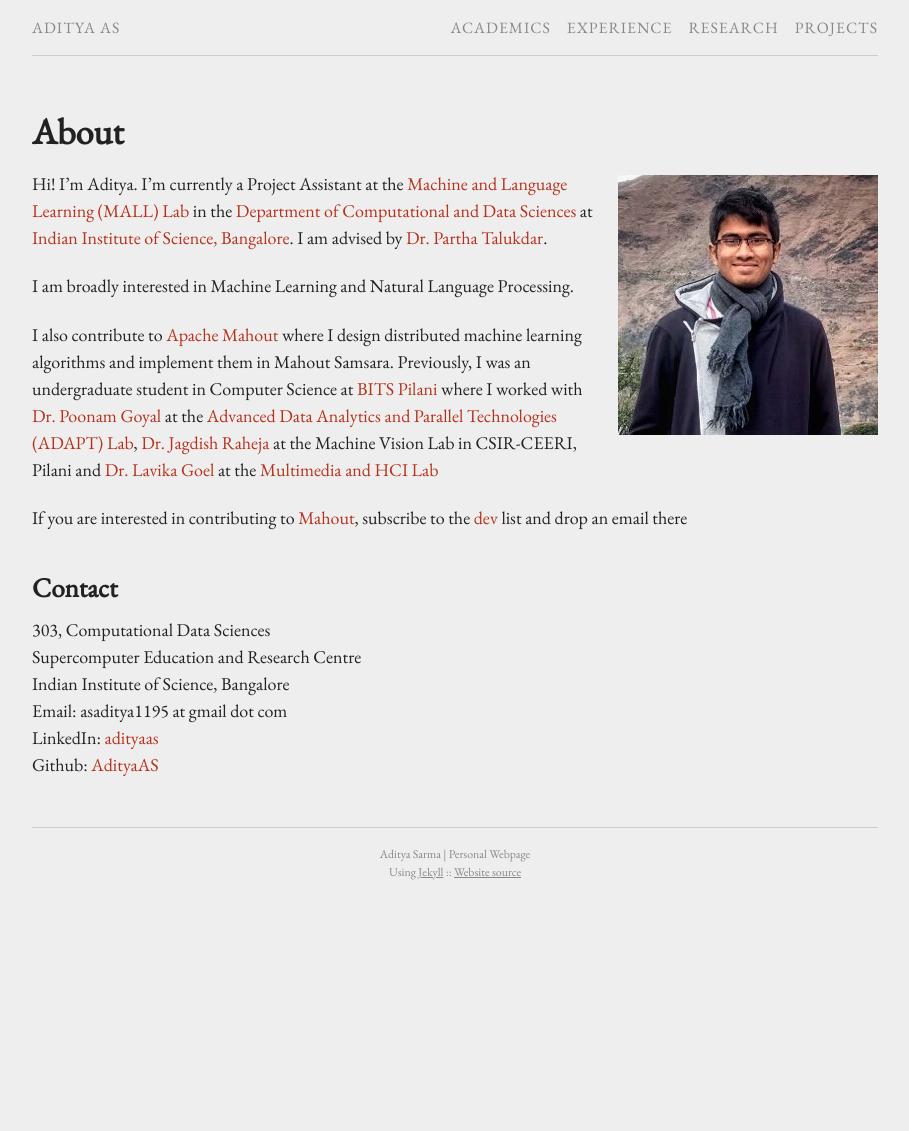
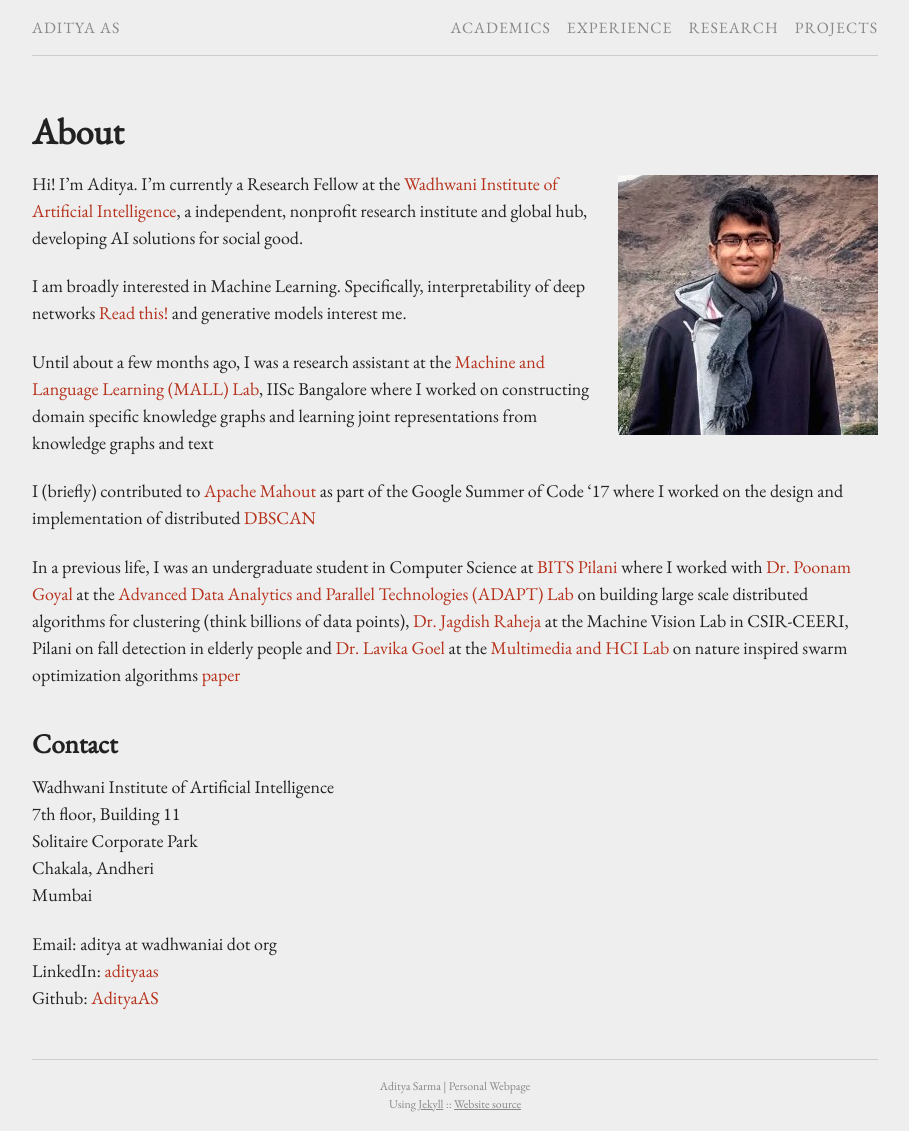
Before and after one commit to sanchit-ahuja/sanchit-ahuja.github.io, a Jekyll site: the page built from index.md, in a window 1280 px wide. Shown: the whole page, without its empty margins (185-1094 px from the left). Built offline with Jekyll 4.4.1, drawn with Linux system fonts in a browser that asks for light colours; before the commit the page ends 900 px from its top, so only the background shows below that.

Commit message:
Update index page

```diff
--- a/index.md
+++ b/index.md
@@ -6,34 +6,43 @@ permalink: /
 
 {% include image.html url="images/photo.jpg" caption="" max_width="300px" align="right" %}
 
-Hi! I'm Aditya. I'm currently a Project Assistant at the [Machine and Language Learning (MALL) Lab]{:target="_blank"} in the [Department of Computational and Data Sciences]{:target="_blank"} at [Indian Institute of Science, Bangalore]{:target="_blank"}. I am advised by [Dr. Partha Talukdar]{:target="_blank"}.
+Hi! I'm Aditya. I'm currently a Research Fellow at the [Wadhwani Institute of Artificial Intelligence]{:target="_blank"}, a independent, nonprofit research institute and global hub, developing AI solutions for social good.
 
-I am broadly interested in Machine Learning and Natural Language Processing.
+I am broadly interested in Machine Learning. Specifically, interpretability of deep networks [Read this!]{:target="_blank"} and generative models interest me.
 
-I also contribute to [Apache Mahout]{:target="_blank"} where I design distributed machine learning algorithms and implement them in Mahout Samsara.
-Previously, I was an undergraduate student in Computer Science at [BITS Pilani]{:target="_blank"} where I worked with [Dr. Poonam Goyal]{:target="_blank"} at the [Advanced Data Analytics and Parallel Technologies (ADAPT) Lab]{:target="_blank"}, [Dr. Jagdish Raheja]{:target="_blank"} at the Machine Vision Lab in CSIR-CEERI, Pilani and [Dr. Lavika Goel]{:target="_blank"} at the [Multimedia and HCI Lab]{:target="_blank"}
+Until about a few months ago, I was a research assistant at the [Machine and Language Learning (MALL) Lab]{:target="_blank"}, IISc Bangalore where I worked on constructing domain specific knowledge graphs and learning joint representations from knowledge graphs and text
 
-If you are interested in contributing to [Mahout], subscribe to the [dev] list and drop an email there
+I (briefly) contributed to [Apache Mahout]{:target="_blank"} as part of the Google Summer of Code '17 where I worked on the design and implementation of distributed [DBSCAN]{:target="_blank"}
+
+In a previous life, I was an undergraduate student in Computer Science at [BITS Pilani]{:target="_blank"} where I worked with [Dr. Poonam Goyal]{:target="_blank"} at the [Advanced Data Analytics and Parallel Technologies (ADAPT) Lab]{:target="_blank"} on building large scale distributed algorithms for clustering (think billions of data points), [Dr. Jagdish Raheja]{:target="_blank"} at the Machine Vision Lab in CSIR-CEERI, Pilani on fall detection in elderly people and [Dr. Lavika Goel]{:target="_blank"} at the [Multimedia and HCI Lab]{:target="_blank"} on nature inspired swarm optimization algorithms [paper]{:target="_blank"}
 
 ## Contact
-303, Computational Data Sciences <br />
-Supercomputer Education and Research Centre <br />
-Indian Institute of Science, Bangalore<br />
-Email: asaditya1195 at gmail dot com<br />
+Wadhwani Institute of Artificial Intelligence <br />
+7th floor, Building 11 <br />
+Solitaire Corporate Park <br />
+Chakala, Andheri<br />
+Mumbai <br />
+
+Email: aditya at wadhwaniai dot org<br />
 LinkedIn: [adityaas]{:target="_blank"} <br />
 Github: [AdityaAS]{:target="_blank"}
 
 [AdityaAS]: https://github.com/AdityaAS/
 [adityaas]: https://www.linkedin.com/in/asaditya/
 
+[paper]: https://ieeexplore.ieee.org/document/8324318/
+[DBSCAN]: https://www.aaai.org/Papers/KDD/1996/KDD96-037.pdf
 [Dr. Partha Talukdar]: http://talukdar.net/
 [Dr. Poonam Goyal]: http://www.bits-pilani.ac.in/pilani/poonam/profile
 [Dr. Jagdish Raheja]: http://www.ceeri.res.in/profiles/j-l-raheja/
 [Dr. Lavika Goel]: http://www.bits-pilani.ac.in/pilani/lavikagoel/profile
 
+[Wadhwani Institute of Artificial Intelligence]: https://wadhwaniai.org
 [Machine and Language Learning (MALL) Lab]: http://malllabiisc.github.io/
 [Advanced Data Analytics and Parallel Technologies (ADAPT) Lab]: http://www.bits-pilani.ac.in/pilani/computerscience/AdvancedDataAnalyticsParallelTechnologiesLaboratory/
 [Multimedia and HCI Lab]: http://www.bits-pilani.ac.in/PILANI/COMPUTERSCIENCE/MultimediaHCILaboratory
+
+[Read this!]: https://arxiv.org/abs/1602.04938
 
 [Department of Computational and Data Sciences]: http://cds.iisc.ac.in/
 [Indian Institute of Science, Bangalore]: http://www.iisc.ac.in/
@@ -41,4 +50,3 @@ Github: [AdityaAS]{:target="_blank"}
 
 [Apache Mahout]: http://mahout.apache.org/
 [Mahout]: http://mahout.apache.org/
-[dev]: mailto:dev-subscribe@mahout.apache.org
```
